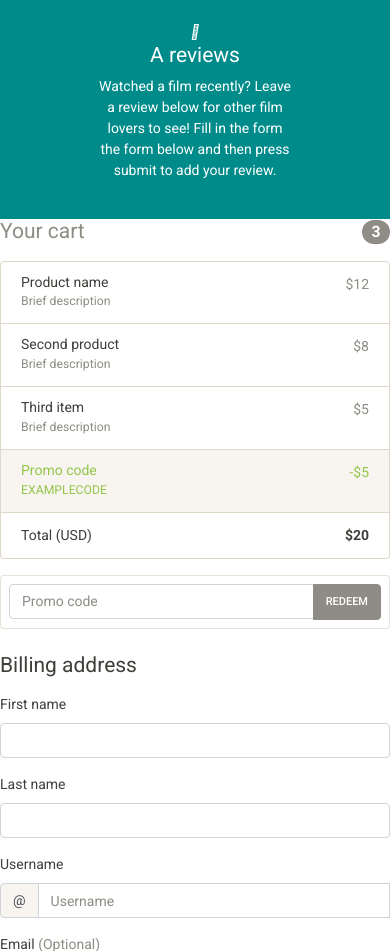
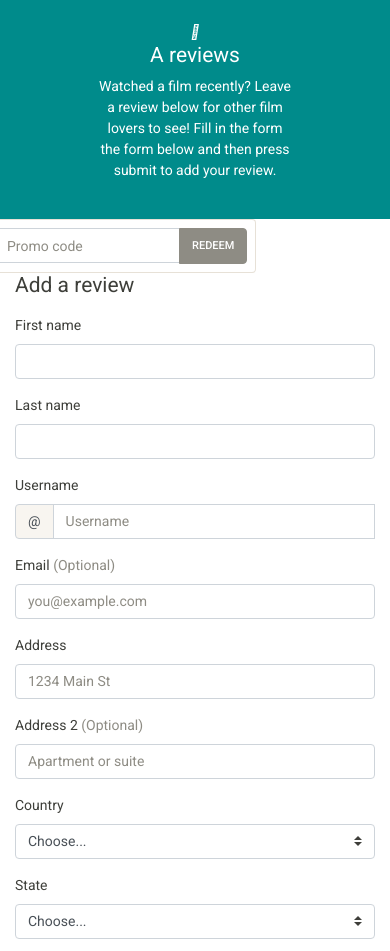
Before and after one commit to katerinaelsasser/film_review_database, a Flask app: page /addreviews in a window 390 px wide. Shown: the part 69-1020 px from the top of the page. Run offline with Flask 2, Linux system fonts and the light colour scheme; some libraries are stand-ins or nearby versions.

Commit message:
removing unused section from add review

```diff
--- a/templates/pages/addreviews.html
+++ b/templates/pages/addreviews.html
@@ -11,46 +11,6 @@
 </div>
 <!--Search field-->
 <div class="row">
-    <div class="col-md-4 order-md-2 mb-4">
-      <h4 class="d-flex justify-content-between align-items-center mb-3">
-        <span class="text-muted">Your cart</span>
-        <span class="badge badge-secondary badge-pill">3</span>
-      </h4>
-      <ul class="list-group mb-3">
-        <li class="list-group-item d-flex justify-content-between lh-condensed">
-          <div>
-            <h6 class="my-0">Product name</h6>
-            <small class="text-muted">Brief description</small>
-          </div>
-          <span class="text-muted">$12</span>
-        </li>
-        <li class="list-group-item d-flex justify-content-between lh-condensed">
-          <div>
-            <h6 class="my-0">Second product</h6>
-            <small class="text-muted">Brief description</small>
-          </div>
-          <span class="text-muted">$8</span>
-        </li>
-        <li class="list-group-item d-flex justify-content-between lh-condensed">
-          <div>
-            <h6 class="my-0">Third item</h6>
-            <small class="text-muted">Brief description</small>
-          </div>
-          <span class="text-muted">$5</span>
-        </li>
-        <li class="list-group-item d-flex justify-content-between bg-light">
-          <div class="text-success">
-            <h6 class="my-0">Promo code</h6>
-            <small>EXAMPLECODE</small>
-          </div>
-          <span class="text-success">-$5</span>
-        </li>
-        <li class="list-group-item d-flex justify-content-between">
-          <span>Total (USD)</span>
-          <strong>$20</strong>
-        </li>
-      </ul>
-
       <form class="card p-2">
         <div class="input-group">
           <input type="text" class="form-control" placeholder="Promo code">
@@ -61,7 +21,7 @@
       </form>
     </div>
     <div class="col-md-8 order-md-1">
-      <h4 class="mb-3">Billing address</h4>
+      <h4 class="mb-3">Add a review</h4>
       <form class="needs-validation" novalidate="">
         <div class="row">
           <div class="col-md-6 mb-3">
```
